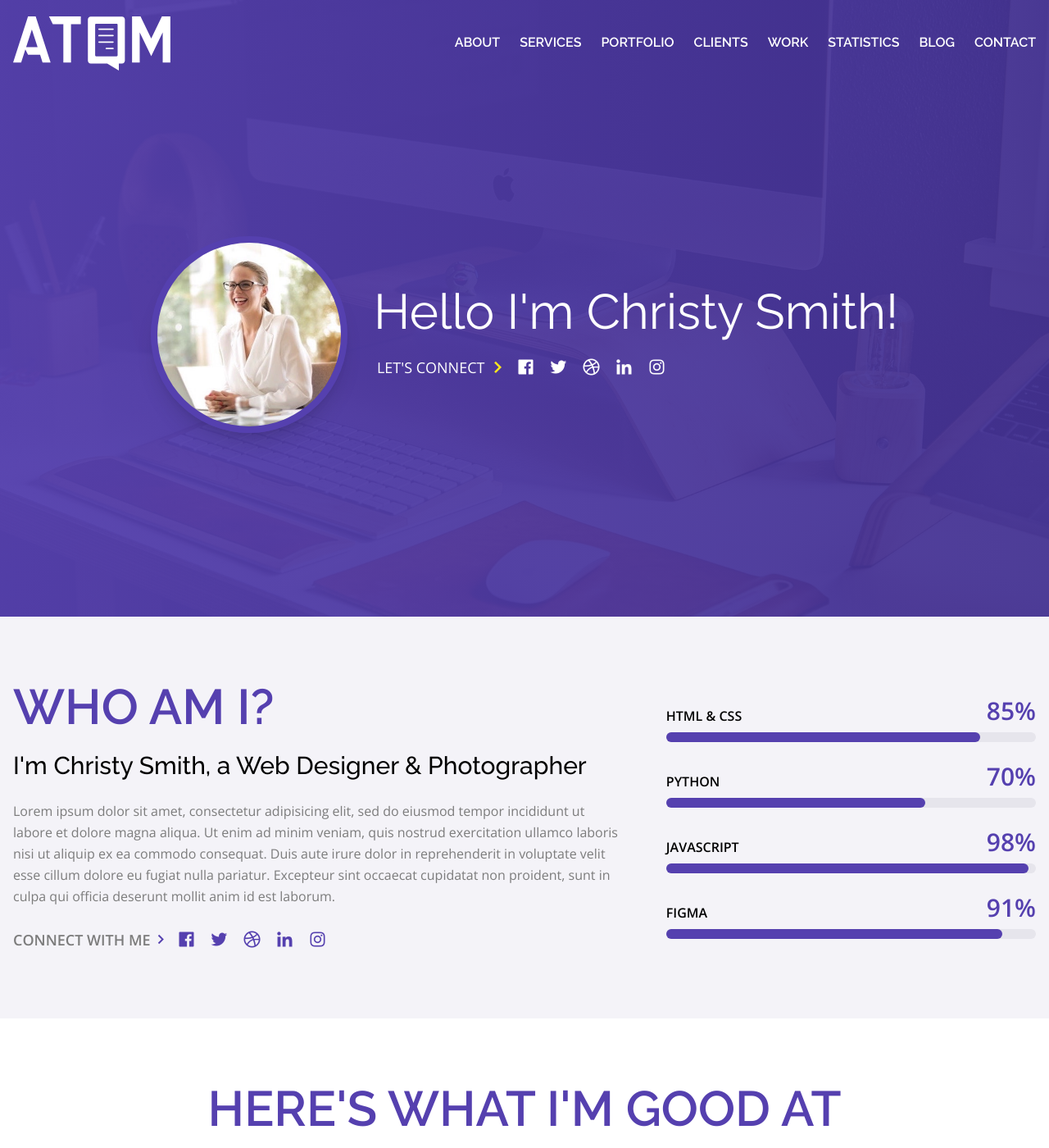
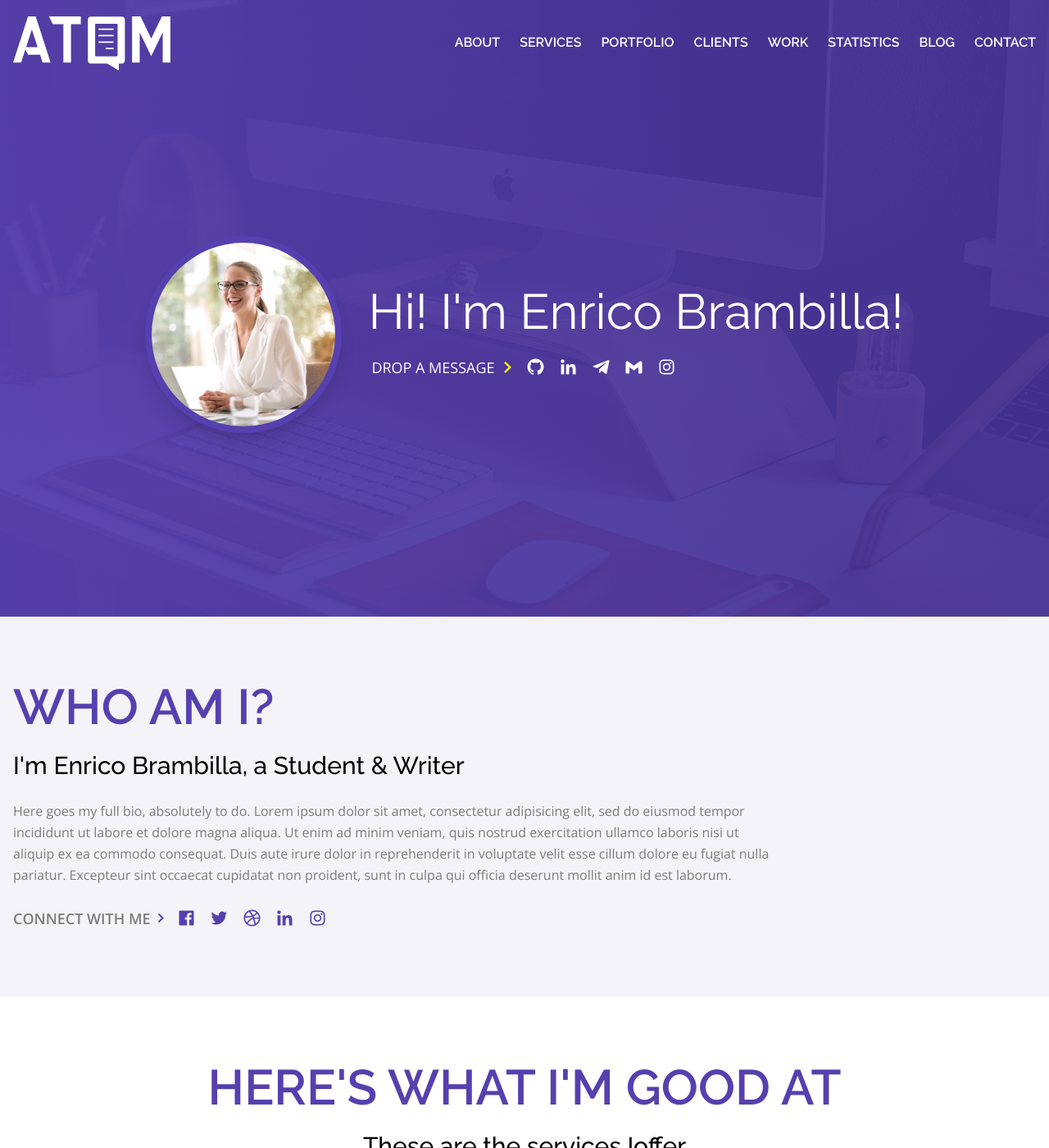
Before and after one commit to EnricoBilla/enricobilla.github.io, a Jekyll site: the page built from index.md, in a window 1280 px wide and 1400 px high. Shown: the whole window at 82% size. Built offline with Jekyll 4.4.1, drawn with Linux system fonts in a browser that asks for light colours; a script that is not in the unit is left out; some of the changed text lies outside the part shown.

Commit message:
contacts and footer

```diff
--- a/_config.yml
+++ b/_config.yml
@@ -1,3 +1,11 @@
 url: "https://enricobilla.github.io"
 baseurl: "/"
 title: "Enrico Brambilla"
+
+author:
+  fullname: "Enrico Brambilla"
+  instagram: "enrico.brambilla"
+  github: "EnricoBilla"
+  linkedin: "enrico-brambilla-8627b4211"
+  email: "enric.brambilla+ws@gmail.com"
+  telegram: "enricobilla"
--- a/_layouts/default.html
+++ b/_layouts/default.html
@@ -10,7 +10,7 @@
 
   <title>{{ page.title }} - {{ site.title }}</title>
 
-  <meta property="og:title" content="Homepage | Atom Template" />
+  <meta property="og:title" content="{{ page.title }} - {{ site.title }}" />
 
   <meta property="og:locale" content="en_US" />
 
@@ -25,7 +25,7 @@
 
   <meta name="theme-color" content="#5540af" />
 
-  <meta property="og:site_name" content="Atom Template" />
+  <meta property="og:site_name" content="{{ site.title }}" />
 
   <meta property="og:image" content="//assets/img/social.jpg" />
 
@@ -43,7 +43,7 @@
     href="https://fonts.googleapis.com/css2?family=Open+Sans:wght@300;400;600&family=Raleway:wght@400;500;600;700&display=swap"
     rel="stylesheet" />
 
-  <link href="https://unpkg.com/boxicons@2.0.7/css/boxicons.min.css" rel="stylesheet" />
+  <link href="https://unpkg.com/boxicons@2.1.2/css/boxicons.min.css" rel="stylesheet" />
 
   <link crossorigin="anonymous" href="{{ "/assets/css/main.css" | relative_url }}" media="screen" rel="stylesheet" />
 
@@ -236,29 +236,30 @@
               </div>
               <div class="pt-8 sm:pt-10 lg:pl-8 lg:pt-0">
                 <h1 class="text-center font-header text-4xl text-white sm:text-left sm:text-5xl md:text-6xl">
-                  Hello I'm Christy Smith!
+                  Hi! I'm {{ site.author.fullname }}!
                 </h1>
                 <div class="flex flex-col justify-center pt-3 sm:flex-row sm:pt-5 lg:justify-start">
                   <div class="flex items-center justify-center pl-0 sm:justify-start md:pl-1">
-                    <p class="font-body text-lg uppercase text-white">Let's connect</p>
+                    <p class="font-body text-lg uppercase text-white">Drop a message</p>
                     <div class="hidden sm:block">
                       <i class="bx bx-chevron-right text-3xl text-yellow"></i>
                     </div>
                   </div>
+                  <!-- Contacts -->
                   <div class="flex items-center justify-center pt-5 pl-2 sm:justify-start sm:pt-0">
-                    <a href="/">
-                      <i class="bx bxl-facebook-square text-2xl text-white hover:text-yellow"></i>
+                    <a href="https://www.github.com/{{ site.author.github }}">
+                      <i class="bx bxl-github text-2xl text-white hover:text-yellow"></i>
                     </a>
-                    <a href="/" class="pl-4">
-                      <i class="bx bxl-twitter text-2xl text-white hover:text-yellow"></i>
-                    </a>
-                    <a href="/" class="pl-4">
-                      <i class="bx bxl-dribbble text-2xl text-white hover:text-yellow"></i>
-                    </a>
-                    <a href="/" class="pl-4">
+                    <a href="https://www.linkedin.com/in/{{ site.author.linkedin }}" class="pl-4">
                       <i class="bx bxl-linkedin text-2xl text-white hover:text-yellow"></i>
                     </a>
-                    <a href="/" class="pl-4">
+                    <a href="https://t.me/{{ site.author.telegram }}" class="pl-4">
+                      <i class="bx bxl-telegram text-2xl text-white hover:text-yellow"></i>
+                    </a>
+                    <a href="mailto:{{ site.author.email }}" class="pl-4">
+                      <i class="bx bxl-gmail text-2xl text-white hover:text-yellow"></i>
+                    </a>
+                    <a href="https://www.instagram.com/{{ site.author.instagram }}" class="pl-4">
                       <i class="bx bxl-instagram text-2xl text-white hover:text-yellow"></i>
                     </a>
                   </div>
@@ -270,21 +271,15 @@
 
         <div class="bg-grey-50" id="about">
           <div class="container flex flex-col items-center py-16 md:py-20 lg:flex-row">
-            <div class="w-full text-center sm:w-3/4 lg:w-3/5 lg:text-left">
+            <div class="w-full text-center sm:w-3/4 lg:w-4/5 lg:text-left">
               <h2 class="font-header text-4xl font-semibold uppercase text-primary sm:text-5xl lg:text-6xl">
                 Who am I?
               </h2>
               <h4 class="pt-6 font-header text-xl font-medium text-black sm:text-2xl lg:text-3xl">
-                I'm Christy Smith, a Web Designer & Photographer
+                I'm {{ site.author.fullname }}, {{ page.short-bio }}
               </h4>
               <p class="pt-6 font-body leading-relaxed text-grey-20">
-                Lorem ipsum dolor sit amet, consectetur adipisicing elit, sed do eiusmod
-                tempor incididunt ut labore et dolore magna aliqua. Ut enim ad minim
-                veniam, quis nostrud exercitation ullamco laboris nisi ut aliquip ex ea
-                commodo consequat. Duis aute irure dolor in reprehenderit in voluptate
-                velit esse cillum dolore eu fugiat nulla pariatur. Excepteur sint
-                occaecat cupidatat non proident, sunt in culpa qui officia deserunt
-                mollit anim id est laborum.
+                {{ page.full-bio }}
               </p>
               <div class="flex flex-col justify-center pt-6 sm:flex-row lg:justify-start">
                 <div class="flex items-center justify-center sm:justify-start">
@@ -314,7 +309,7 @@
                 </div>
               </div>
             </div>
-            <div class="w-full pl-0 pt-10 sm:w-3/4 lg:w-2/5 lg:pl-12 lg:pt-0">
+            <!-- <div class="w-full pl-0 pt-10 sm:w-3/4 lg:w-2/5 lg:pl-12 lg:pt-0">
               <div>
                 <div class="flex items-end justify-between">
                   <h4 class="font-body font-semibold uppercase text-black">
@@ -355,7 +350,7 @@
                   <div class="h-3 rounded-full bg-primary" style="width: 91%"></div>
                 </div>
               </div>
-            </div>
+            </div> -->
           </div>
         </div>
 
@@ -871,8 +866,11 @@
 
       <div class="bg-primary">
         <div class="container flex flex-col justify-between py-6 sm:flex-row">
-          <p class="text-center font-body text-white md:text-left">
-            © Copyright 2022. All right reserved, ATOM.
+          <p class="text-left font-body text-white md:text-left">
+            Made with ❤️ by <a class="no-underline hover:underline" target="_blank" href="{{ site.author.url }}" rel="noopener">{{ site.author.fullname }}</a>.
+            Coded with <a class="no-underline hover:underline" target="_blank" href="https://jekyllrb.com/" rel="noopener">Jekyll</a> and
+            <a class="no-underline hover:underline" target="_blank" href="https://tailwindcss.com/" rel="noopener">TailwindCSS</a>,
+            inspired by <a class="no-underline hover:underline" target="_blank" href="https://redpixelthemes.com/templates/atom/" rel="noopener">Atom Template</a>.
           </p>
           <div class="flex items-center justify-center pt-5 sm:justify-start sm:pt-0">
             <a href="/">
@@ -896,8 +894,6 @@
 
     </div>
 
-    {{ content }}
-
 </body>
 
 </html>
--- a/index.md
+++ b/index.md
@@ -1,4 +1,14 @@
 ---
 layout: default
 title: "About Me"
+
+short-bio: a Student & Writer
+full-bio: Here goes my full bio, absolutely to do. Lorem ipsum dolor sit amet,
+            consectetur adipisicing elit, sed do eiusmod
+            tempor incididunt ut labore et dolore magna aliqua. Ut enim ad minim
+            veniam, quis nostrud exercitation ullamco laboris nisi ut aliquip ex ea
+            commodo consequat. Duis aute irure dolor in reprehenderit in voluptate
+            velit esse cillum dolore eu fugiat nulla pariatur. Excepteur sint
+            occaecat cupidatat non proident, sunt in culpa qui officia deserunt
+            mollit anim id est laborum.
 ---
```
